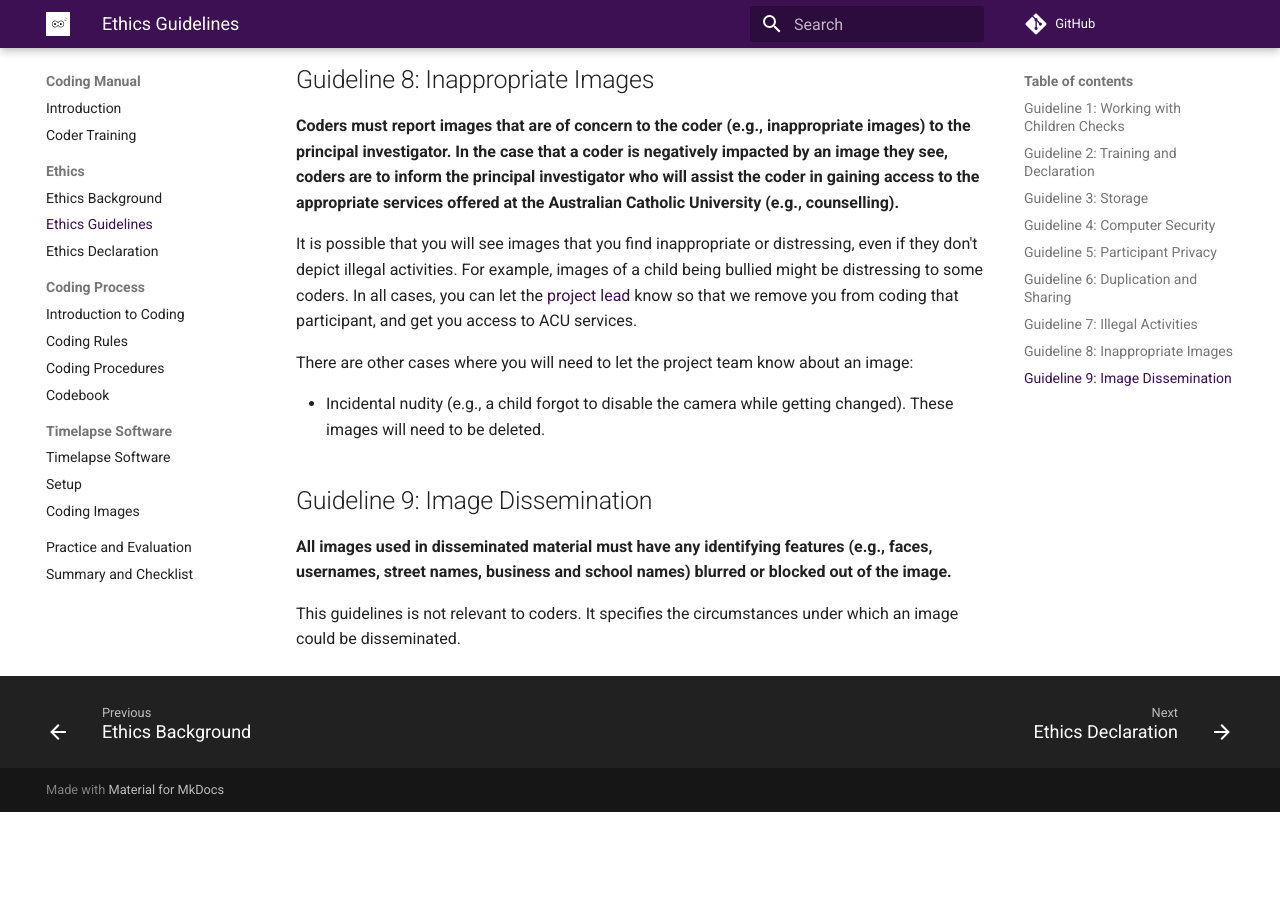
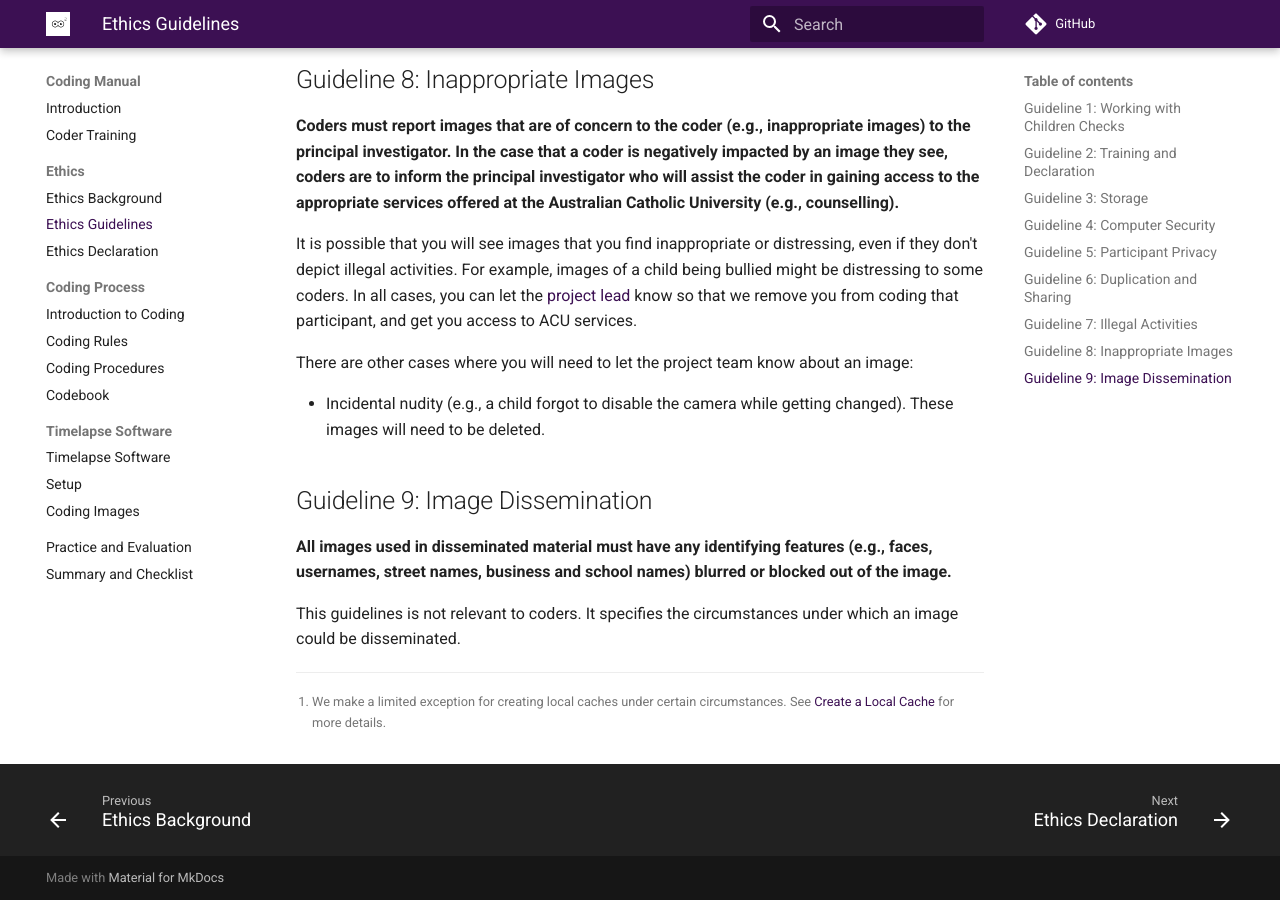
Before and after one commit to Motivation-and-Behaviour/SquareEyes, an MkDocs documentation site: the page built from docs/coding_manual/ethics/guidelines.md, in a window 1280 px wide and 900 px high, scrolled down 2258 px. Built offline with MkDocs 1.6.1 and Material for MkDocs 9.7.7, drawn with Linux system fonts in a browser that asks for light colours; comment, search, counter and statistics services are not loaded; before the commit the page ends 3070 px from its top, so only the background shows below that.

Commit message:
Add guidelines for creating a local cache

```diff
--- a/docs/coding_manual/ethics/guidelines.md
+++ b/docs/coding_manual/ethics/guidelines.md
@@ -24,7 +24,10 @@ Coders must not share their access passwords with anyone or give access to the A
 
 We'll provide access to the network drive during your time as a coder.
 When you finish coding, we'll revoke your access to the network drive.
-Don't copy or move any of the files off the network drive.
+Don't copy or move any of the files off the network drive.[^1]
+
+[^1]: We make a limited exception for creating local caches under certain circumstances.
+      See [Create a Local Cache](../../timelapse/setup/#create-a-local-cache) for more details.
 
 ## Guideline 4: Computer Security
 
```
Also changed, not shown: docs/coding_manual/timelapse/setup.md (+26 -0 lines).
